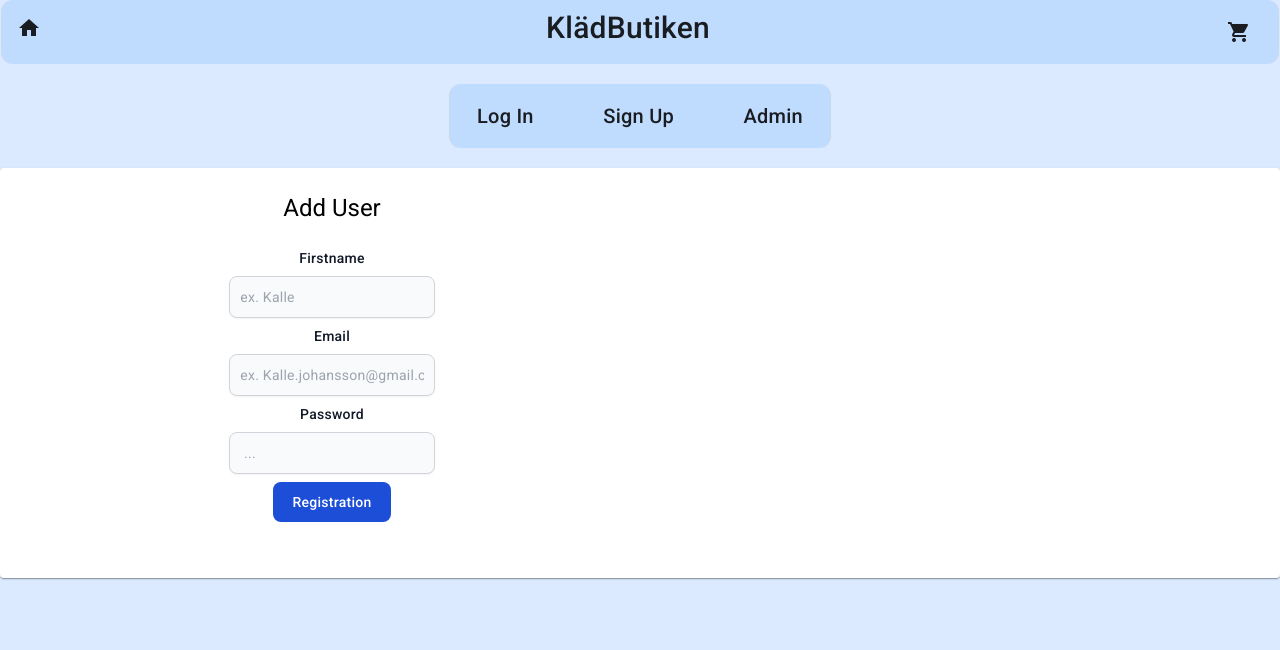
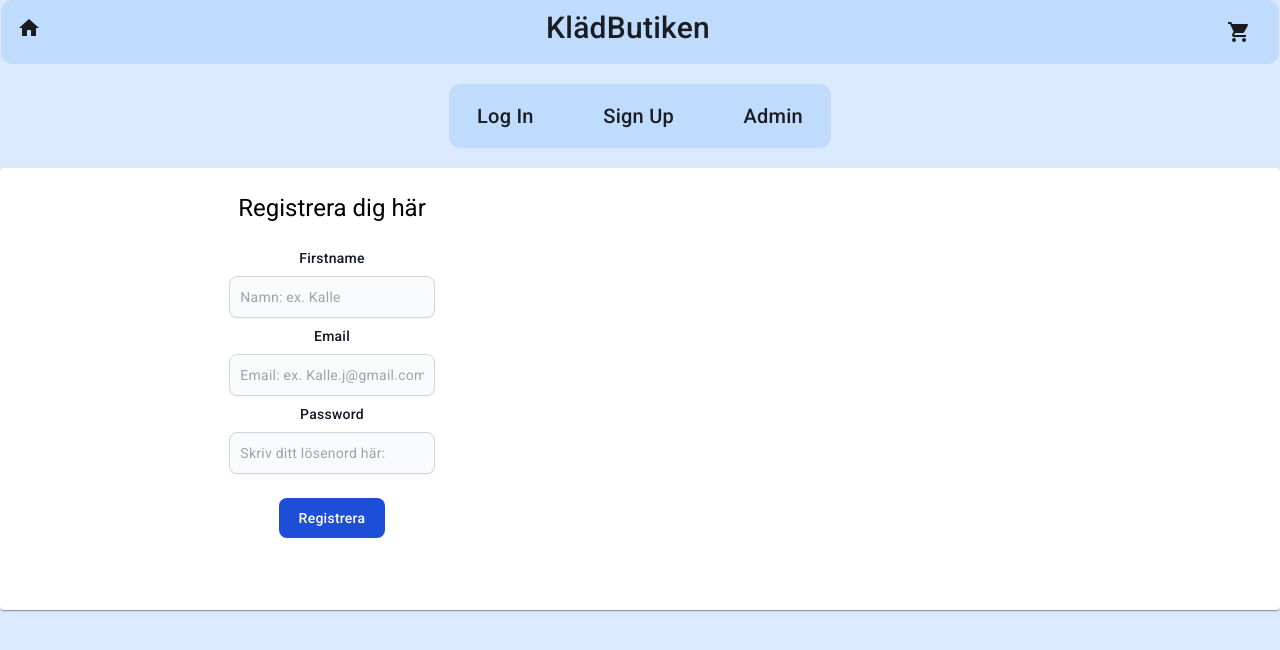
Before and after one commit to NiklasSahlbergNackademin/PanosTest, an Angular app: page /register in a window 1280 px wide. Shown: the top 650 px of the page. Built offline with nearby package versions, Linux system fonts and the light colour scheme.

Commit message:
Korrigerade texten så det står rätt vid registreringen

```diff
--- a/src/app/pages/register/register.component.html
+++ b/src/app/pages/register/register.component.html
@@ -3,30 +3,30 @@
     <form class="w-6/12" #form="ngForm" (ngSubmit)="onSubmit()">
 
     <div class="mb-6 flex flex-col items-center">
-      <h1>Add User</h1>
+      <h1>Registrera dig här</h1>
       <label for="firstname" class="block m-2 text-sm font-medium text-gray-900 dark:text-white">Firstname</label>
       <input type="text" id="firstname" name="firstName"
              class="shadow-sm bg-gray-50 border border-gray-300 text-gray-900 text-sm rounded-lg focus:ring-blue-500
            focus:border-blue-500 block w-1/3 p-2.5 dark:bg-gray-700 dark:border-gray-600 dark:placeholder-gray-400
            dark:text-white dark:focus:ring-blue-500 dark:focus:border-blue-500 dark:shadow-sm-light" required
-             placeholder="ex. Kalle" [(ngModel)]="name">
+             placeholder="Namn: ex. Kalle" [(ngModel)]="name">
             <label for="category" class="block m-2 text-sm font-medium text-gray-900 dark:text-white">Email</label>
       <input type="text" id="category" name="categoryItem"
              class="shadow-sm bg-gray-50 border border-gray-300 text-gray-900 text-sm rounded-lg focus:ring-blue-500
               focus:border-blue-500 block w-1/3 p-2.5 dark:bg-gray-700 dark:border-gray-600 dark:placeholder-gray-400
               dark:text-white dark:focus:ring-blue-500 dark:focus:border-blue-500 dark:shadow-sm-light" required
-               placeholder="ex. Kalle.johansson@gmail.com" [(ngModel)]="email">
+               placeholder="Email: ex. Kalle.j@gmail.com" [(ngModel)]="email">
       <label for="description" class="block m-2 text-sm font-medium text-gray-900 dark:text-white">Password</label>
       <input type="password" id="description"  name="descriptionItem"
              class="shadow-sm bg-gray-50 border border-gray-300 text-gray-900 text-sm rounded-lg focus:ring-blue-500
             focus:border-blue-500 block w-1/3 p-2.5 dark:bg-gray-700 dark:border-gray-600 dark:placeholder-gray-400
             dark:text-white dark:focus:ring-blue-500 dark:focus:border-blue-500 dark:shadow-sm-light" required
-             placeholder=" ... " [(ngModel)]="password">
+             placeholder="Skriv ditt lösenord här:" [(ngModel)]="password">
       <button [disabled]="form.invalid" type="submit" id="subButton"
               class="text-white bg-blue-700 hover:bg-blue-800 focus:ring-4 focus:outline-none
-            focus:ring-blue-300 font-medium rounded-lg m-2 text-sm px-5 py-2.5 text-center
+            focus:ring-blue-300 font-medium rounded-lg m-6 text-sm px-5 py-2.5 text-center
             dark:bg-blue-600 dark:hover:bg-blue-700 dark:focus:ring-blue-800">
-        Registration
+        Registrera
         </button>
       </div>
     </form>
```
